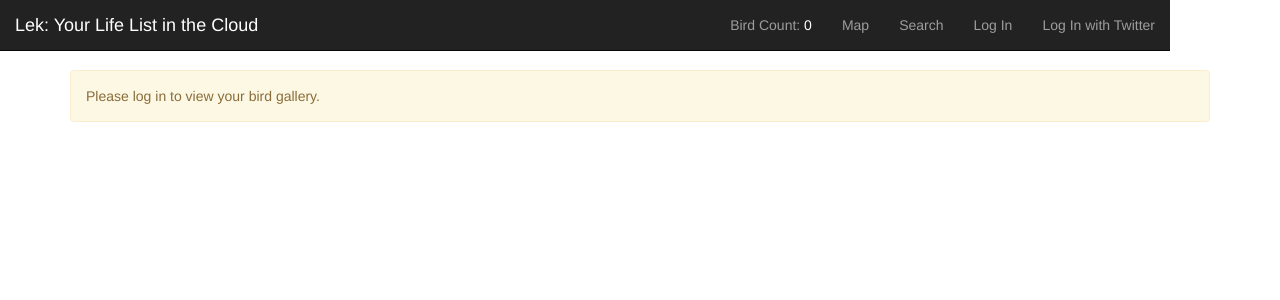
After one commit to dovekie/final_project, a Flask app: page /bird_gallery in a window 1280 px wide. The commit adds this page. Shown: the top 300 px of the page. Run offline with Flask 2, Linux system fonts and the light colour scheme; data that the repository does not hold is empty; some libraries are stand-ins or nearby versions.

Commit message:
fully integrated with Twitter; working on modal popups for the homepage

```diff
--- a/server.py
+++ b/server.py
@@ -22,22 +22,32 @@ app.secret_key = "TINAMOU"
 
 app.jinja_env.undefined = StrictUndefined
 
-api = twitter.Api(
+try:
     consumer_key=os.environ['TWITTER_CONSUMER_KEY'],
     consumer_secret=os.environ['TWITTER_CONSUMER_SECRET'],
     access_token_key=os.environ['TWITTER_ACCESS_TOKEN_KEY'],
-    access_token_secret=os.environ['TWITTER_ACCESS_TOKEN_SECRET'])
-print api.VerifyCredentials()
+    access_token_secret=os.environ['TWITTER_ACCESS_TOKEN_SECRET']
+except KeyError:
+    from sos import *
+
+
+api = twitter.Api(
+    consumer_key=consumer_key,
+    consumer_secret=consumer_secret,
+    access_token_key=access_token_key,
+    access_token_secret=access_token_secret)
+# print api.VerifyCredentials()
 
 oauth = OAuth()
 
+# move this into the "tweet this bird" route
 twitter = oauth.remote_app('twitter',
     base_url='https://api.twitter.com/1/',
     request_token_url='https://api.twitter.com/oauth/request_token',
     access_token_url='https://api.twitter.com/oauth/access_token',
     authorize_url='https://api.twitter.com/oauth/authenticate',
-    consumer_key=os.environ['TWITTER_CONSUMER_KEY'],
-    consumer_secret=os.environ['TWITTER_CONSUMER_SECRET']
+    consumer_key=consumer_key,
+    consumer_secret=consumer_secret
 )
 
 @twitter.tokengetter
@@ -119,38 +129,32 @@ def index():
 
     Displays a dynamic list of bird species organized by order and family
     """
-    print "this is the homepage print statement"
-    this_user_id = session.get('user_id')                               # if the user is logged in, this will return their ID
 
-    user_default = None
+    this_user_id = session.get('user_id', None)                               # if the user is logged in, this will return their ID
 
-    if this_user_id: # use the user's presets for birdsearch if they have any
+    if this_user_id is None:
+        print "no default: user not logged in"
+        bird_dict = birdsearch()
+    else:
         user_default = UserSearch.query.filter(UserSearch.user_id == this_user_id,
                                                    UserSearch.user_default == True).first()
-    if this_user_id and user_default:
-        print "default?", user_default.search_string
+        if user_default:
+            param_list = user_default.search_string.split("&")
 
-        if user_default:
-            print "found search list.", user_default
+            search_dict = {param.split("=")[0]: param.split("=")[1] for param in param_list}
 
-        param_list = user_default.search_string.split("&")
+            print "user default search>>>", search_dict
 
-        search_dict = {}        # FIXME
-
-        for item in param_list:
-            this = item.split("=")
-            search_dict[this[0]] = this[1]
-
-        print search_dict
-
-        bird_dict = birdsearch(this_user_id,
-                              search_dict["which_birds"],
-                              search_dict["select_spuh"],
-                              search_dict["select_order"],
-                              search_dict["select_family"],
-                              search_dict["select_region"])
-    else:                                                               # otherwise, show the generic page
-        bird_dict = birdsearch()
+            bird_dict = birdsearch(this_user_id,
+                                  search_dict["which_birds"],
+                                  search_dict["select_spuh"],
+                                  search_dict["select_order"],
+                                  search_dict["select_family"],
+                                  search_dict["select_region"])
+                                                                   # otherwise, show the generic page
+        else:
+            print "no default: user has no default set"
+            bird_dict = birdsearch()
 
     return render_template("homepage.html", birds_nest=bird_dict["birds_dict"], orders=bird_dict["orders"])
 
@@ -159,15 +163,16 @@ def bird_gallery():
 
     bird_thumbnails = []
 
-    this_user_id = 4          # FIXME
+    this_user_id = session.get('user_id', None)
 
-    # base_url = "http://www.arkive.org/api/KjJPGXLFF6CLL5FOvk_Lx8JRvSuBJH1R1tmoGXFrYcE1/portlet/latin/%s/1"
-
-    if this_user_id is not None:
+    if this_user_id:
                                                                         # get a list of the user's observations from the DB
         bird_ids_list = db.session.query(Observation.bird_id).filter(Observation.user_id == this_user_id).all()
 
         bird_ids = [bird_id[0].encode('ascii', 'ignore') for bird_id in bird_ids_list]
+    else:
+        bird_ids = []
+        flash("Please log in to view your bird gallery.")
 
     return render_template("gallery.html", bird_ids=bird_ids)
 
@@ -219,6 +224,8 @@ def mark_birds():
         obs_json = jsonify(obs_dict)                                    # make a json string for the AJAX call
 
         return obs_json
+    else:
+        return jsonify({})
 
 @app.route('/birdcount', methods=["GET"])
 def birdcount():
@@ -319,6 +326,31 @@ def add_search():
 
     return jsonify({})
 
+@app.route('/delete_search', methods=["POST"])
+def delete_search():
+
+    search_string = request.form.get('search_string').encode('ascii', 'ignore')
+    this_user_id = session.get('user_id', None)
+
+    print search_string
+
+    param_list = search_string.split("&")
+
+    print param_list
+    search_to_delete = {param.split("=")[0]: param.split("=")[1] for param in param_list}
+
+    user_searches = UserSearch.query.filter(UserSearch.user_id == this_user_id).all()
+
+    for item in user_searches:
+        item_params = item.search_string.split("&")
+        search_dict = {param.split("=")[0]: param.split("=")[1] for param in item_params}
+        if search_dict == search_to_delete:
+            print "deleting:", search_dict
+            db.session.delete(item)
+            db.session.commit()
+
+    return jsonify({})
+
 @app.route('/saved_searches', methods=["GET"])
 def show_saved_searches():
     """
@@ -405,20 +437,50 @@ def change_default():
             db.session.commit()
 
 
-
-    #     print "search string", json.loads(search_string)
-
-    #     if user_default is not None:
-    #         print "old default", user_default.search_string
-    #     else:
-    #         print "No existing default."
-
-
-    return None
+    return jsonify({})
 
 
 ##############################################################################
 # SIGNUP/LOGIN ROUTES
+
+@app.route('/login')
+def login():
+    print "in the Twitter login"
+    return twitter.authorize(callback=url_for('oauth_authorized',
+        next=request.args.get('next') or request.referrer or None))
+
+@app.route('/oauth-authorized')
+@twitter.authorized_handler
+def oauth_authorized(resp):
+
+    next_url = request.args.get('next') or url_for('index')
+
+    print next_url
+    if resp is None:
+        flash(u'You denied the request to sign in.')
+        return redirect(next_url)
+
+    session['twitter_token'] = (
+        resp['oauth_token'],
+        resp['oauth_token_secret']
+    )
+
+    user_object = User.query.filter(User.username == resp['screen_name']).first()
+
+    if user_object is None:
+        new_user = User(username = resp['screen_name'])
+        db.session.add(new_user)
+        db.session.commit()
+        user_object = User.query.filter(User.username == resp['screen_name']).first()
+
+    user_id_input = user_object.user_id
+
+    session['username'] = resp['screen_name']
+    session['user_id']  = user_id_input
+    print session
+
+    flash('You were signed in as %s' % session['username'])
+    return redirect(next_url)
 
 @app.route('/signup', methods=["GET"])
 def show_signup():
@@ -448,37 +510,7 @@ def process_signup():
     db.session.commit()
     flash('New account created! Please log in.')
 
-    return redirect('/')
-
-@app.route('/login')
-def login():
-    print "in the Twitter login"
-    return twitter.authorize(callback=url_for('oauth_authorized',
-        next=request.args.get('next') or request.referrer or None))
-
-@app.route('/oauth-authorized')
-@twitter.authorized_handler
-def oauth_authorized(resp):
-    print "In the OAUTH function"
-    next_url = request.args.get('next') or url_for('index')
-
-    print next_url
-    if resp is None:
-        flash(u'You denied the request to sign in.')
-        return redirect(next_url)
-
-    session['twitter_token'] = (
-        resp['oauth_token'],
-        resp['oauth_token_secret']
-    )
-    session['username'] = resp['screen_name']
-    user_object = User.query.filter(User.username == session['username']).first()
-    user_id_input = user_object.user_id
-    session['user_id']  = user_id_input
-    print session
-
-    flash('You were signed in as %s' % session['username'])
-    return redirect(next_url)
+    return redirect('/lek_login', code=307)
 
 # OLD LOGIN ROUTES
 @app.route('/lek_login', methods=["GET"])
@@ -487,7 +519,7 @@ def show_login():
     Render the login page
     """
 
-    return render_template("login.html") # but I want to put this in a modal window!
+    return render_template("login.html")
 
 @app.route('/lek_login', methods=["POST"])
 def process_login():
--- a/static/birdscript.js
+++ b/static/birdscript.js
@@ -26,7 +26,7 @@ $( document ).ready( function() {
 // Send that user's info and bird info to the database
 $( document ).ready( function() {
 	console.log("New bird marker is ready!")
-	$( "p.species_span" ).click(function() {
+	$( "div.species_span" ).click(function() {
 	  $( this ).toggleClass("highlight");  				// mark the new bird
 
 	  var birdcount_update = $("#bird_counter").html() // get the value that was placed inside the bird counter
@@ -111,7 +111,12 @@ var bird_id;
 
 $( document ).ready( function() {
 	$(".delete_save_search").click( function() {
-		console.log("deleting! jk not really");
+		$.ajax("/delete_search", {
+		    	method: "POST",
+		    	data: {'search_string': $(this).closest('div').children('form').serialize()}
+		    }).done( function() {
+		    	console.log("Victory!");
+		    });
 	});
 
 });
@@ -128,11 +133,21 @@ $( document ).ready( function() {
 
 });
 
-// .done( function() {
-// 			$('#waiting').hide();
-// make bootstrap's dropdown menus work
 
-// $('.dropdown-toggle').dropdown();
+$( document ).ready( function () {
+	$( ".species_info" ).click( function( evt ) {
+		console.log( "Species info! " + evt );
+		console.log( $( this ).parent( 'li' ).children( '.species_span' ).attr( 'id' ));
+		var modal_id = $( this ).parent( 'li' ).children( '.species_span' ).attr( 'id' ) + "_modal";
+		console.log($(this).children());
+			// $.get('/bird_pictures', {'bird_id': $(this).parent('li').children('.species_span').attr('id')}, function(response) {
+			// 	bird_gallery_data = JSON.parse(response);
+			// 	console.log(bird_gallery_data);
+			// 	$("#"+modal_id+"_body").append(bird_gallery_data.uri);
+			// });
+		$( "#"+modal_id ).modal();
+	});
+});
 
 
 // make a google map
--- a/templates/base.html
+++ b/templates/base.html
@@ -5,8 +5,12 @@
 <meta name="viewport" content="width=device-width">
     <script src="static/jquery.js"></script>
     <script src="https://maps.googleapis.com/maps/api/js"></script>
-    <link rel="stylesheet" href="static/bootstrap.css"/>
+    <!-- <link rel="stylesheet" href="static/bootstrap.css"/> -->
+    <!-- Latest compiled and minified CSS -->
+    <link rel="stylesheet" href="https://maxcdn.bootstrapcdn.com/bootstrap/3.3.5/css/bootstrap.min.css">
     <link rel="stylesheet" href="static/style.css"/>
+    <!-- Latest compiled and minified JavaScript -->
+    <script src="https://maxcdn.bootstrapcdn.com/bootstrap/3.3.5/js/bootstrap.min.js"></script>
     <title>Lek</title>
 </head>
 
@@ -34,11 +38,11 @@
                     <a href="/search">Search</a>
                 </li>
                 {% if 'username' in session.keys() %}
-                <li> <!-- class="dropdown"> -->
-                    <a href="#" class="dropdown-toggle" data-toggle="dropdown">Welcome, {{session["username"]}}
-<!--                       <span class="caret"></span> -->
+                <li class="dropdown">
+                    <a href="#" class="dropdown-toggle" data-toggle="dropdown" role="button" aria-haspopup="true" aria-expanded="false">Welcome, {{session["username"]}}
+                      <span class="caret"></span>
                     </a>
-<!--                     <ul class="dropdown-menu" role="menu"> -->
+                    <ul class="dropdown-menu">
                         <li>
                           <a href="/saved_searches">My Saved Searches</a>
                         </li>
@@ -48,15 +52,17 @@
                         <li>
                             <a href="/logout">Logout</a>
                         </li>
-                    <!-- </ul> -->
+                    </ul>
                 </li>
-              </ul>
 
-              </li>
                 {% else %}
                 <li>
-                    <a href="/login">Log In</a>
+                    <a href="/lek_login">Log In</a>
                 </li>
+                <li>
+                    <a href="/login">Log In with Twitter</a>
+                </li>
+
                 {% endif %}
             </ul>
         </div>
--- /dev/null
+++ b/templates/gallery.html
@@ -0,0 +1,14 @@
+{% extends 'base.html' %}
+
+{% block body %}
+
+<div class="container" id="gallery">
+	<div class="row">
+	{% for this_bird in bird_ids %}
+		<span class="bird_picture" id="photo_{{this_bird}}"></span>
+	{% endfor %}
+	</div>
+		<!-- <center><div><img id="waiting" src="/static/loading_animation2.gif"></img></div></center> -->
+</div>
+
+{% endblock %}
```
Also changed, not shown: templates/homepage.html (+23 -2 lines), 1 other file.
